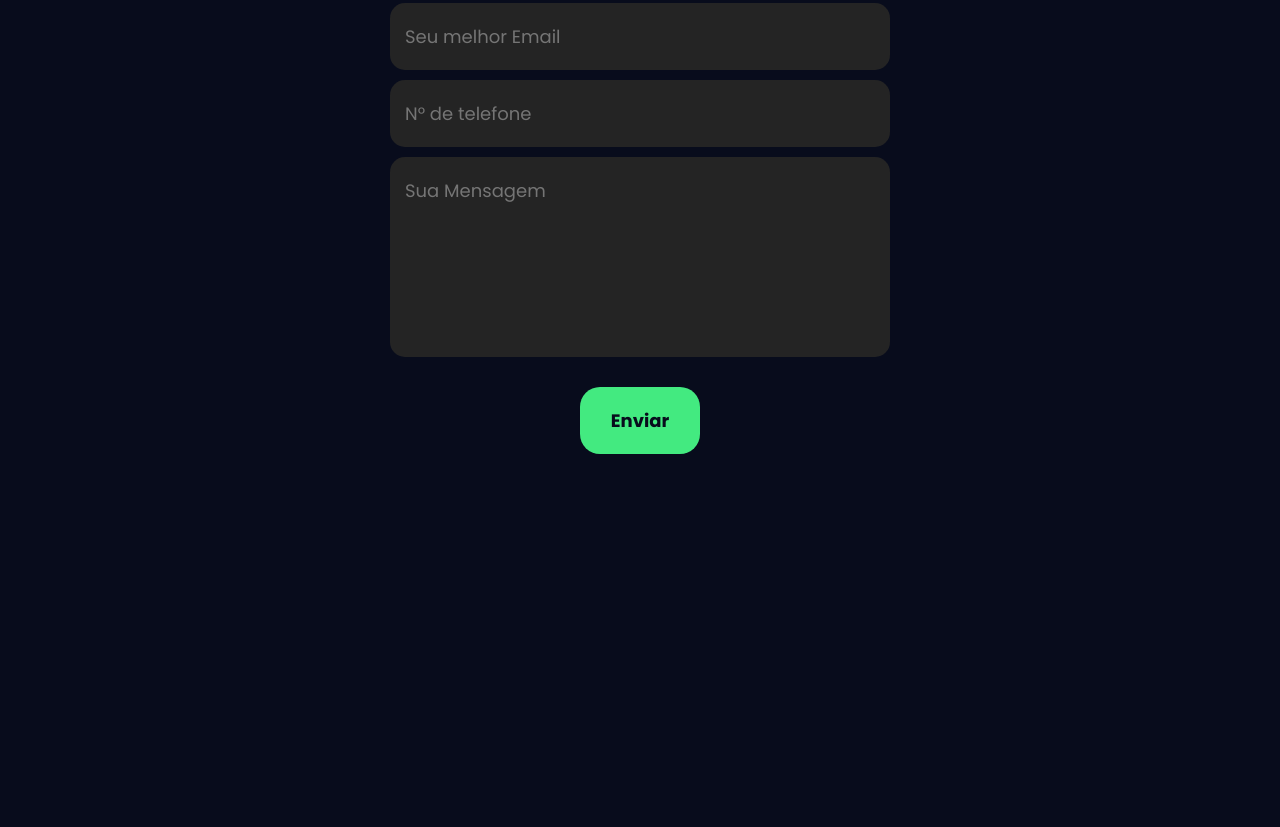
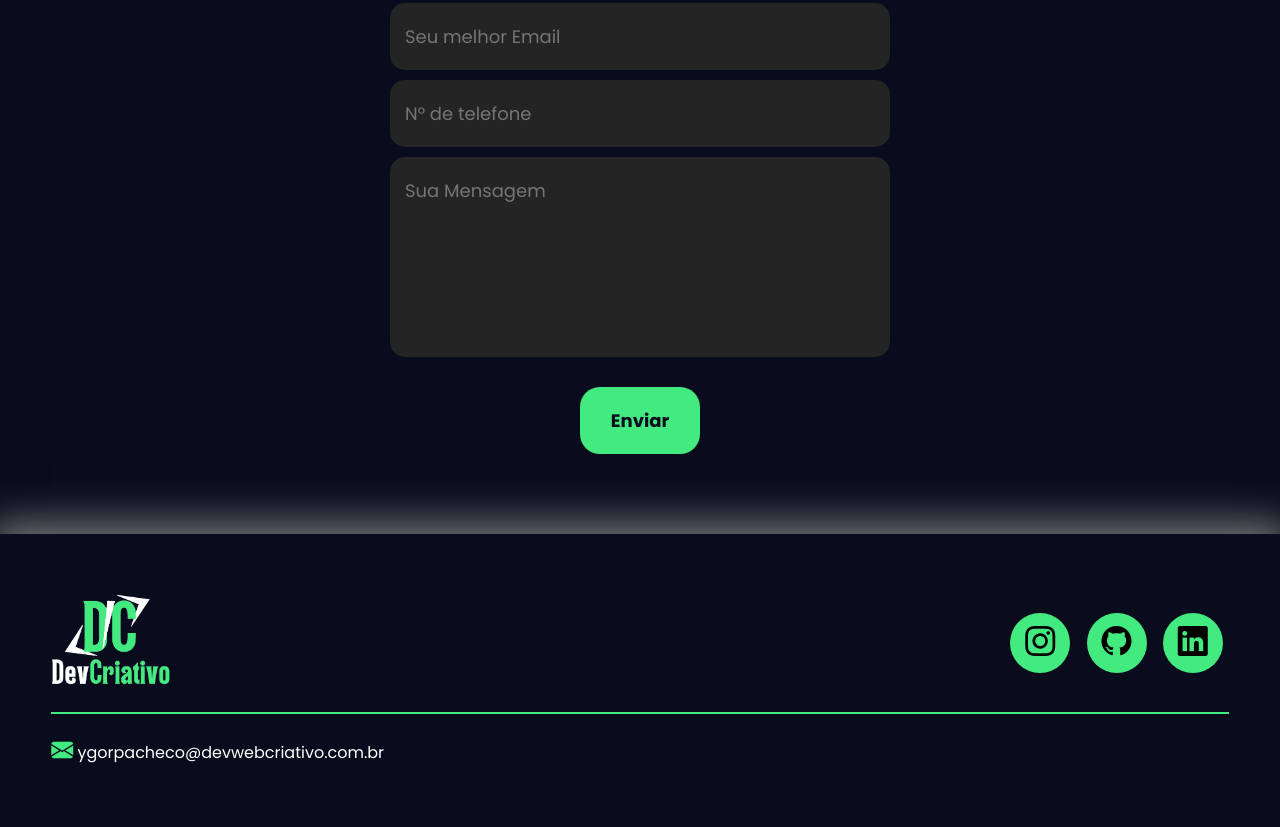
Before and after one commit to ygorp/DevCriativo, a plain HTML site: page index.html in a window 1280 px wide. Shown: the part 3437-4264 px from the top of the page. Before the commit the page ends 3971 px from the top, so only its background shows below. Drawn offline with nearby package versions, Linux system fonts and the light colour scheme.

Commit message:
finalizado a seção footer

```diff
--- a/css/style.css
+++ b/css/style.css
@@ -210,7 +210,7 @@ section.sobre .flex {
     text-align: justify;
 }
 
-.sobre .txt-sobre .btn-social button {
+.btn-social button {
     width: 60px;
     height: 60px;
     border-radius: 50%;
@@ -329,3 +329,37 @@ form .btn-enviar input {
     cursor: pointer;
     transition: all 0.3s ease-in-out;
 }
+
+/* Estilo Rodapé */
+
+footer {
+    padding: 40px 4%;
+    box-shadow: 0px 0px 40px 10px var(--tertiary-color);
+}
+
+footer .flex {
+    justify-content: space-between;
+    align-items: center;
+}
+
+footer .line-footer {
+    padding: 20px 0;
+}
+
+.borda {
+    border-top: 2px solid var(--secondary-color);
+}
+
+footer .logo-footer img {
+    width: 120px;
+}
+
+footer .line-footer p i {
+    color: var(--secondary-color);
+    font-size: 22px;
+}
+
+footer .line-footer p a {
+    text-decoration: none;
+    color: var(--quaternary-color);
+}
--- a/index.html
+++ b/index.html
@@ -143,5 +143,25 @@
             </div><!--interface-->
         </section><!--formulario-->
     </main>
+
+    <footer>
+        <div class="interface">
+            <div class="line-footer">
+                <div class="flex">
+                    <div class="logo-footer">
+                        <img src="/img/logo.png" alt="imagem com a logo devcriativo">
+                    </div>
+                    <div class="btn-social">
+                        <a href=""><button><i class="bi bi-instagram"></i></button></a>
+                        <a href=""><button><i class="bi bi-github"></i></button></a>
+                        <a href=""><button><i class="bi bi-linkedin"></i></button></a>
+                    </div><!--btn social-->
+                </div>
+            </div><!--line-footer-->
+            <div class="line-footer borda">
+                <p><i class="bi bi-envelope-fill"></i> <a href="mailto:ygorpacheco@devwebcriativo.com.br">ygorpacheco@devwebcriativo.com.br</a></p>
+            </div><!--line-footer-->
+        </div><!--interface-->
+    </footer>
 </body>
 </html>
```
